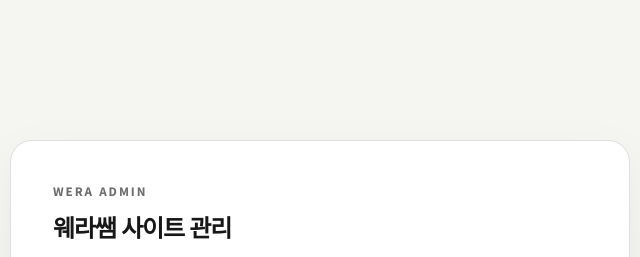
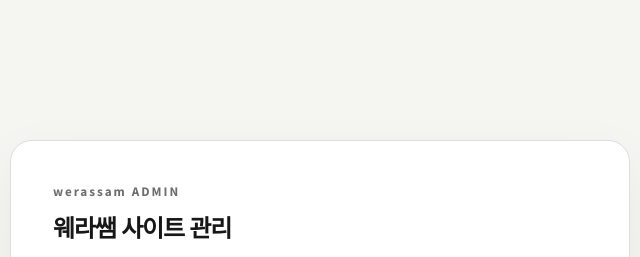
Before and after one commit to Westlifetc/westlifetc.github.io, a plain HTML site: page admin/index.html in a window 1280 px wide. Shown: the top 257 px of the page, 320-960 px from the left. Drawn offline with Linux system fonts and the light colour scheme.

Commit message:
Rename admin brand to werassam

```diff
--- a/admin/index.html
+++ b/admin/index.html
@@ -13,7 +13,7 @@
 <body>
   <div id="loginView" class="login-shell">
     <section class="login-card">
-      <p class="kicker">WERA ADMIN</p>
+      <p class="kicker">werassam ADMIN</p>
       <h1>웨라쌤 사이트 관리</h1>
       <p>한 번 연결해두면 대문 이미지, 폰트, 강의, 수업 기록, 후기까지 이 화면에서 관리할 수 있습니다.</p>
       <label>GitHub 토큰
```
